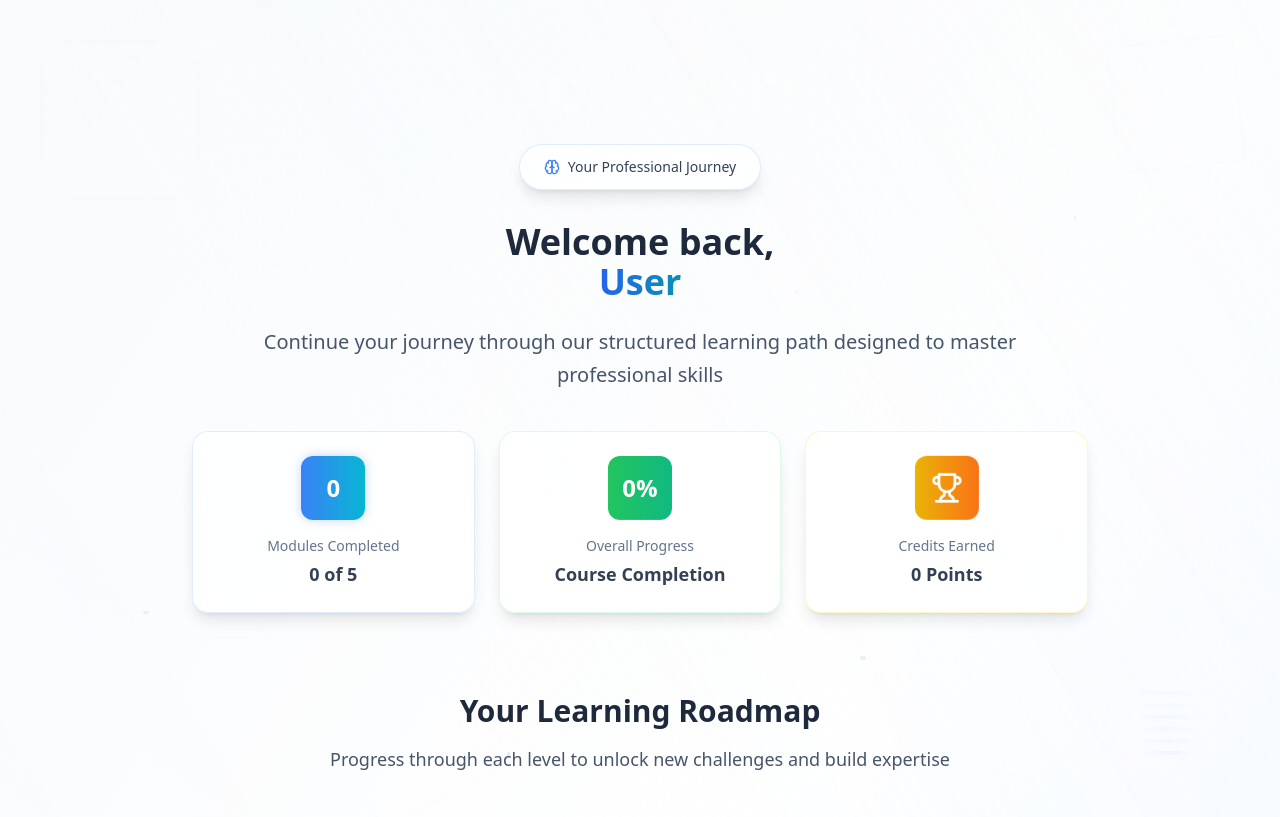
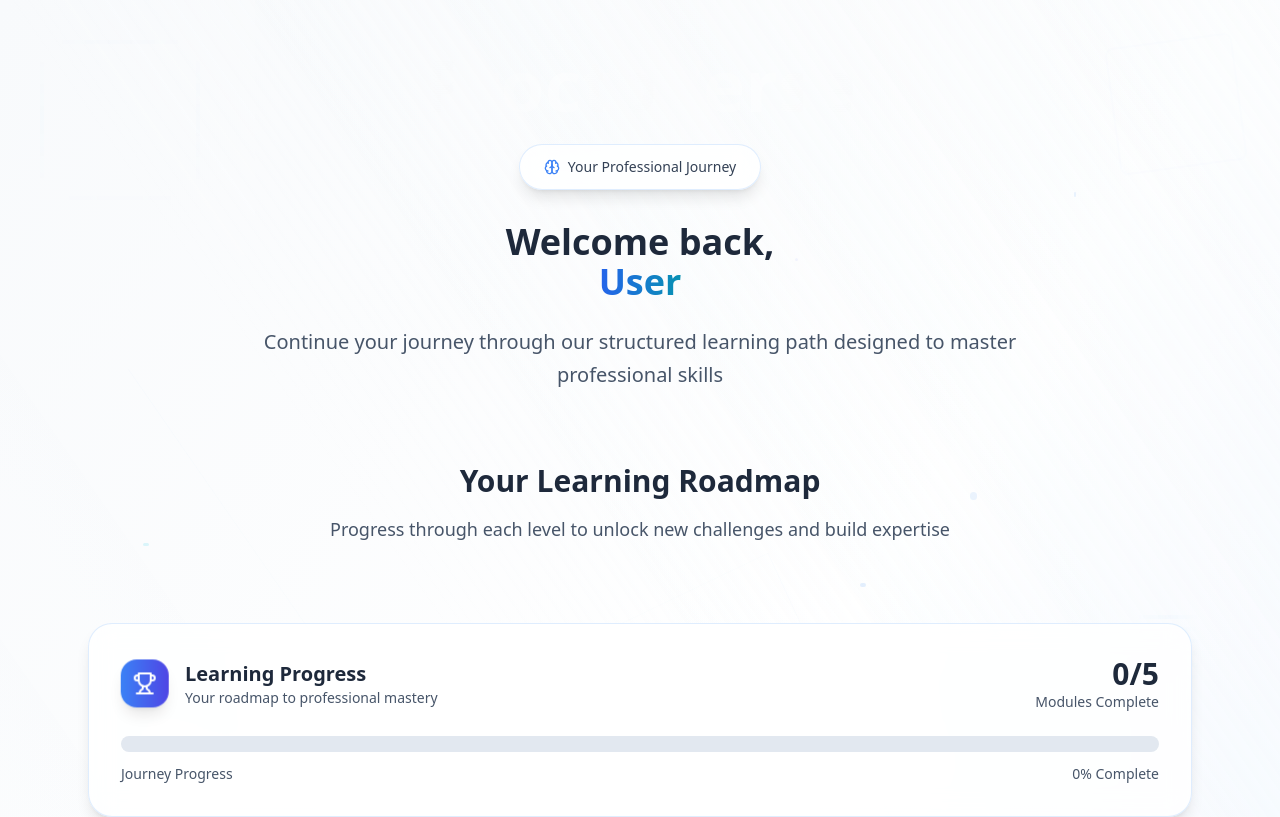
Before and after one commit to saniyaSqano/b2cinterviewSchedulerMobileResponsive, a React (Vite) app: page /levels in a window 1280 px wide. Shown: the top 817 px of the page. Built offline with nearby package versions, Linux system fonts and the light colour scheme.

Commit message:
Remove unnecessary text

```diff
--- a/src/components/LevelsContent.tsx
+++ b/src/components/LevelsContent.tsx
@@ -205,31 +205,6 @@ const LevelsContent = () => {
           <p className="text-xl text-slate-600 max-w-3xl mx-auto leading-relaxed mb-10">
             Continue your journey through our structured learning path designed to master professional skills
           </p>
-
-          {/* Progress Overview Cards */}
-          <div className="grid grid-cols-1 md:grid-cols-3 gap-6 mb-12 max-w-4xl mx-auto">
-            <div className="bg-white/80 backdrop-blur-md rounded-2xl p-6 border border-blue-200/50 shadow-lg hover:shadow-xl transition-all duration-300 hover:-translate-y-1">
-              <div className="w-16 h-16 bg-gradient-to-r from-blue-500 to-cyan-500 rounded-xl flex items-center justify-center text-white font-bold text-2xl mb-4 mx-auto animate-pulse-glow">
-                {completedLevels.length}
-              </div>
-              <div className="text-sm font-medium text-slate-500 mb-1">Modules Completed</div>
-              <div className="text-lg font-bold text-slate-700">{completedLevels.length} of 5</div>
-            </div>
-            <div className="bg-white/80 backdrop-blur-md rounded-2xl p-6 border border-green-200/50 shadow-lg hover:shadow-xl transition-all duration-300 hover:-translate-y-1">
-              <div className="w-16 h-16 bg-gradient-to-r from-green-500 to-emerald-500 rounded-xl flex items-center justify-center text-white font-bold text-2xl mb-4 mx-auto animate-bounce-subtle">
-                {Math.round((completedLevels.length / 5) * 100)}%
-              </div>
-              <div className="text-sm font-medium text-slate-500 mb-1">Overall Progress</div>
-              <div className="text-lg font-bold text-slate-700">Course Completion</div>
-            </div>
-            <div className="bg-white/80 backdrop-blur-md rounded-2xl p-6 border border-yellow-200/50 shadow-lg hover:shadow-xl transition-all duration-300 hover:-translate-y-1">
-              <div className="w-16 h-16 bg-gradient-to-r from-yellow-500 to-orange-500 rounded-xl flex items-center justify-center text-white mb-4 mx-auto animate-float">
-                <Trophy className="w-8 h-8" />
-              </div>
-              <div className="text-sm font-medium text-slate-500 mb-1">Credits Earned</div>
-              <div className="text-lg font-bold text-slate-700">{getTotalCredits()} Points</div>
-            </div>
-          </div>
         </div>
 
         {/* Roadmap Section */}
```
